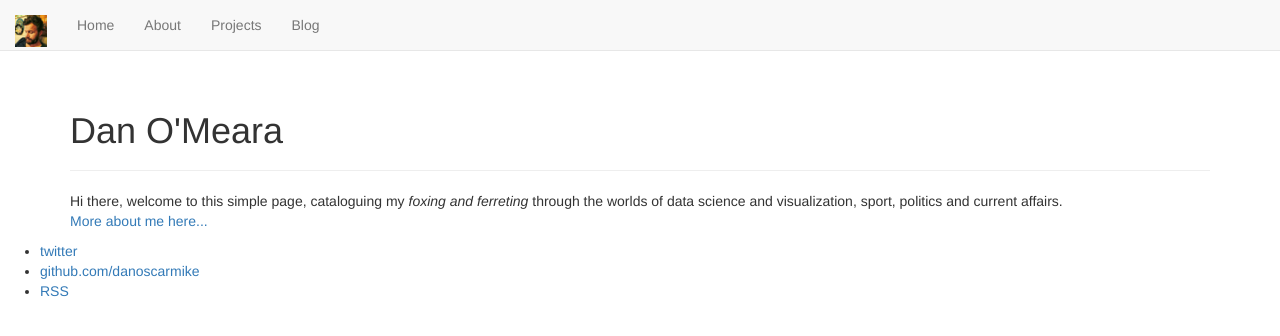
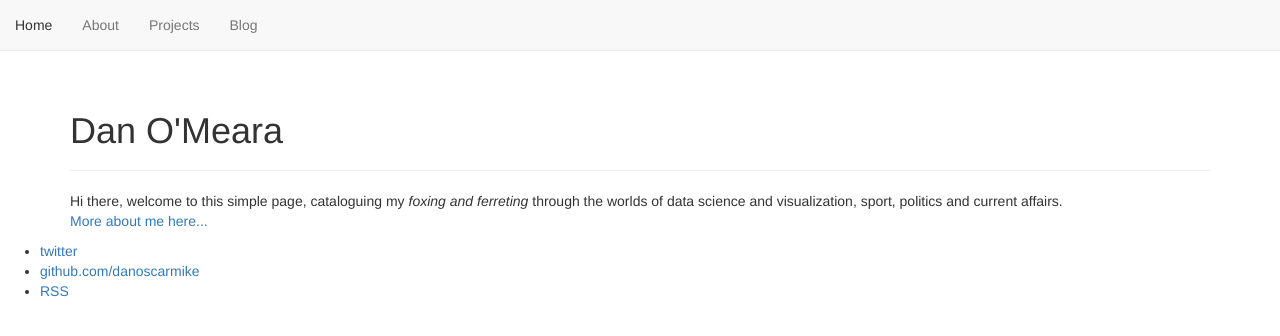
Before and after one commit to danoscarmike/danoscarmike.github.io, a Jekyll site: the page built from index.html, in a window 1280 px wide. Shown: the top 336 px of the page. Built offline with Jekyll 4.4.1, drawn with Linux system fonts in a browser that asks for light colours; nearby versions of some CDN libraries.

Commit message:
change nav type

```diff
--- a/_layouts/default.html
+++ b/_layouts/default.html
@@ -11,12 +11,6 @@
 	</head>
 	<body>
 		<nav class="navbar navbar-default navbar-static-top">
-			<div class="container-fluid">
-				<div class="navbar-header">
-					<a class="navbar-brand" href="/">
-						<img src="/img/dan-32x32.png">
-					</a>
-				</div>
 			<div class="collapse navbar-collapse" id="bs-example-navbar-collapse-1">
       	<ul class="nav navbar-nav">
   			<!-- <ul class="nav nav-pills"> -->
```
